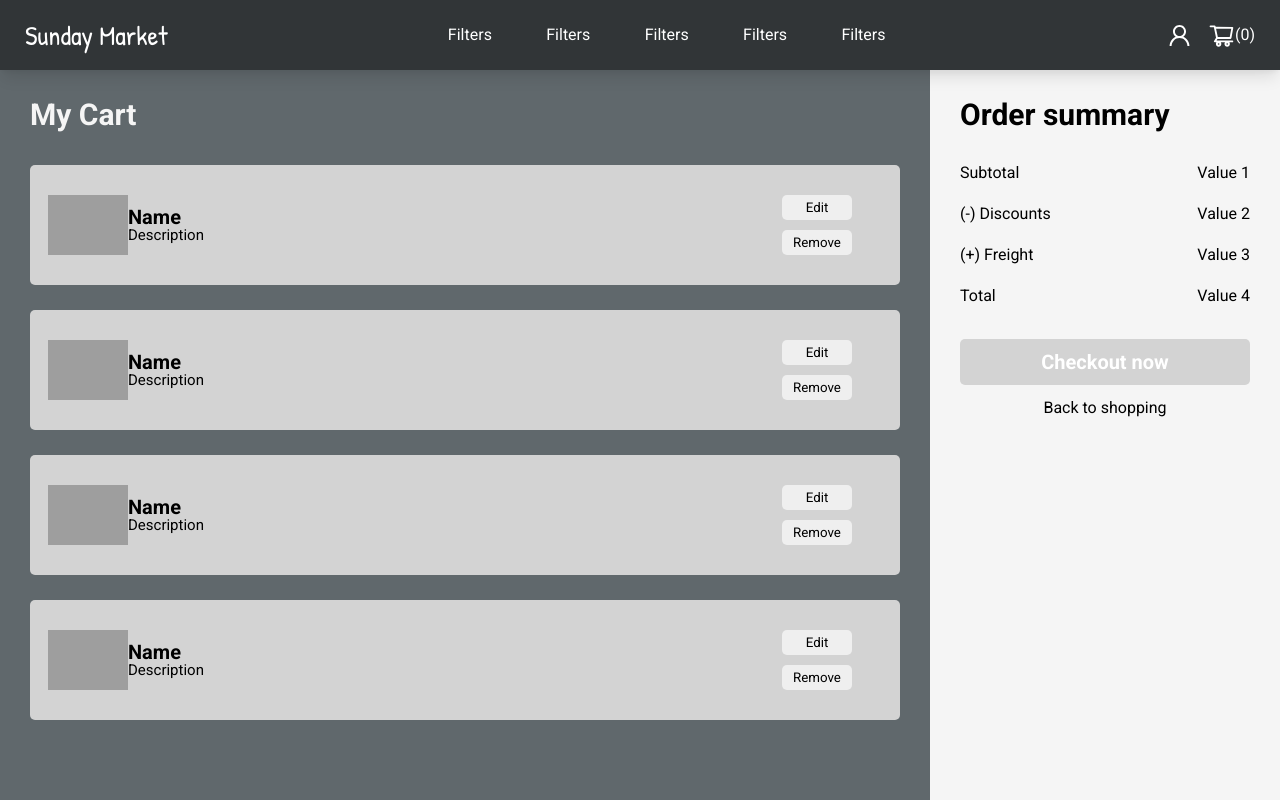
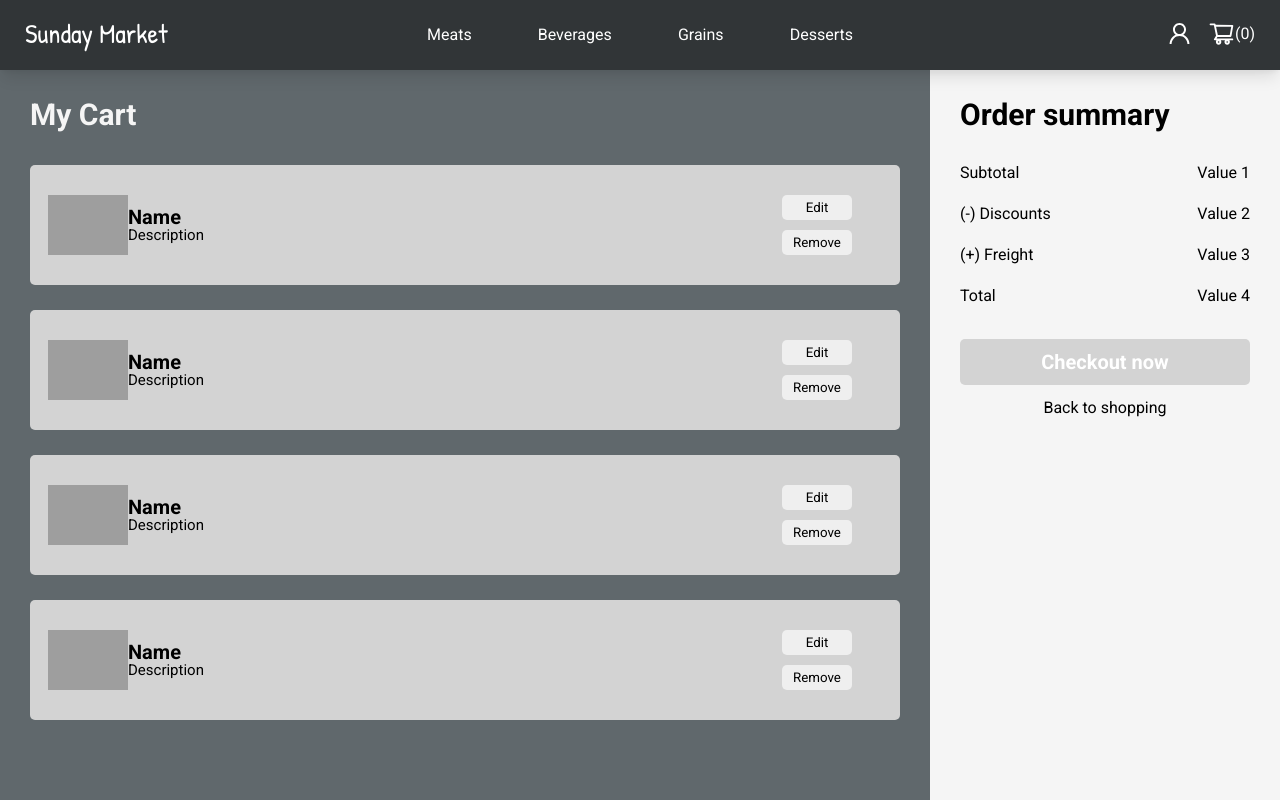
Before and after one commit to Victor-Mannelli/E-Commerce-Driven, a React (Create React App) app: page /cart in a window 1280 px wide. Built offline with nearby package versions, Linux system fonts and the light colour scheme; grey boxes are pictures that could not be loaded.

Commit message:
feat: filters pages, fix: header css

```diff
--- a/src/App.js
+++ b/src/App.js
@@ -10,6 +10,7 @@ import ProductPage from "./pages/productPage";
 import RegistrationPage from "./pages/registration";
 import UserContext from "./contexts/UserContext";
 import CartContext from "./contexts/CartContext";
+import FiltersPage from "./pages/filtersPage";
 
 export default function App() {
   const [user, setUser] = useState(null);
@@ -24,6 +25,7 @@ export default function App() {
           <Route path="/login" element={<LoginPage />} />
           <Route path="/registration" element={<RegistrationPage />} />
           <Route path="/product/:id" element={<ProductPage />} />
+          <Route path="/categories/:type" element={<FiltersPage/>} />
           <Route path="/cart" element={<MyCartPage />} />
           <Route path="/checkout" element={<CheckoutPage />} />
         </Routes>
--- a/src/components/Header.js
+++ b/src/components/Header.js
@@ -12,11 +12,10 @@ export default function Header() {
 		<HeaderStyle>
 			<h1 onClick={() => navigate("/")}> Sunday Market </h1>
 			<Filters>
-        <h2> Filters </h2>
-        <h2> Filters </h2>
-        <h2> Filters </h2>
-        <h2> Filters </h2>
-        <h2> Filters </h2>
+				<h2 onClick={() => navigate("/categories/meat")}> Meats </h2>
+				<h2 onClick={() => navigate("/categories/beverage")}> Beverages </h2>
+				<h2 onClick={() => navigate("/categories/grains")}> Grains </h2>
+				<h2 onClick={() => navigate("/categories/dessert")}> Desserts </h2>
 			</Filters>
 			<UserFeatures>
 				<AiOutlineUser
@@ -26,7 +25,9 @@ export default function Header() {
 				<div onClick={() => navigate("/cart")} className="user-features-icons">
 					<AiOutlineShoppingCart />
 					<span>
-            {`(${(cart.lenght === undefined) | (cart === []) ? 0 : cart.lenght})`}
+						{`(${
+							(cart.lenght === undefined) | (cart === []) ? 0 : cart.lenght
+						})`}
 					</span>
 				</div>
 			</UserFeatures>
@@ -39,7 +40,7 @@ const HeaderStyle = styled.div`
 	top: 0;
 	left: 0;
 	display: flex;
-  justify-content: space-between;
+	justify-content: center;
 	align-items: center;
 	height: 70px;
 	width: 100%;
@@ -50,6 +51,9 @@ const HeaderStyle = styled.div`
 	color: var(--darkmodeText);
 	font-family: "Roboto", sans-serif;
 	h1 {
+		position: absolute;
+		left: 25px;
+		top: 20px;
 		font-family: "Patrick Hand", cursive;
 		font-size: 27px;
 		cursor: pointer;
@@ -64,6 +68,9 @@ const Filters = styled.div`
 	}
 `;
 const UserFeatures = styled.div`
+	position: absolute;
+	right: 25px;
+	top: 20px;
 	display: flex;
 	gap: 15px;
 	font-size: 27px;
--- /dev/null
+++ b/src/pages/filtersPage.js
@@ -0,0 +1,60 @@
+import { useEffect, useState } from "react";
+import { useParams } from "react-router-dom";
+import axios from "axios";
+import styled from "styled-components";
+import Product from "../product.js";
+import { PageDefaultStyle } from "../GeneralStyles";
+import Header from "../components/Header.js";
+
+export default function FiltersPage() {
+	const [productsList, setProductsList] = useState([]);
+	const { type } = useParams();
+	const filteredList = productsList.filter((e) => e.type === type);
+    console.log(type)
+    console.log(filteredList)
+    console.log(productsList)
+	useEffect(() => {
+		axios
+			.get("http://localhost:5000/products")
+			.then((e) => setProductsList(e.data))
+			.catch((e) => console.log(e));
+	}, []);
+	return (
+		<PageDefaultStyle>
+            <Header/>
+			<Products>
+				<div>
+					<EspecificProducts>
+						{filteredList.map((e) => {
+							return (
+								<Product
+									key={e._id}
+									name={e.name}
+									price={e.price}
+									type={e.type}
+									image={e.image}
+									productId={e._id}
+								/>
+							);
+						})}
+					</EspecificProducts>
+				</div>
+			</Products>
+		</PageDefaultStyle>
+	);
+}
+const Products = styled.div`
+	display: grid;
+	grid-template-rows: auto auto auto;
+	padding: 30px 0;
+	img {
+		height: 150px;
+		width: 250px;
+	}
+`;
+const EspecificProducts = styled.div`
+	display: grid;
+	grid-template-columns: repeat(auto-fill, 250px);
+	grid-gap: 15px;
+	justify-content: center;
+`;
--- a/src/pages/home.js
+++ b/src/pages/home.js
@@ -1,7 +1,6 @@
 import { useEffect, useState } from "react";
 import styled from "styled-components";
 import axios from "axios";
-
 import { HiOutlineMagnifyingGlass } from "react-icons/hi2";
 import { PageDefaultStyle, StyledInput } from "../GeneralStyles";
 import Product from "../product.js";
@@ -137,13 +136,14 @@ const Products = styled.div`
 const EspecificProducts = styled.div`
 	display: grid;
 	grid-template-columns: repeat(auto-fill, 250px);
-  grid-gap: 10px;
+	grid-gap: 15px;
 	justify-content: center;
 `;
 const Title = styled.div`
 	display: flex;
 	justify-content: center;
-  padding: 15px;
+	padding: 35px 0;
 	color: var(--darkmodeText);
 	font-family: "Roboto", sans-serif;
+  font-size: 20px;
 `;
--- a/src/pages/productPage.js
+++ b/src/pages/productPage.js
@@ -33,14 +33,9 @@ export default function ProductPage() {
 			.catch((e) => console.log(e));
 	}
 
-	function productPrice() {
-		const aux = currentProduct?.price.replace("$", "");
+	useEffect(() => {
+		const aux = currentProduct?.price.replace("$", "").replace("/kg","");
 		setPrice((aux * counter).toFixed(2));
-	}
-
-	useEffect(() => {
-		productPrice();
-
 		// eslint-disable-next-line react-hooks/exhaustive-deps
 	}, [counter]);
 
```
Lines whose indentation alone changed are shown as unchanged.
